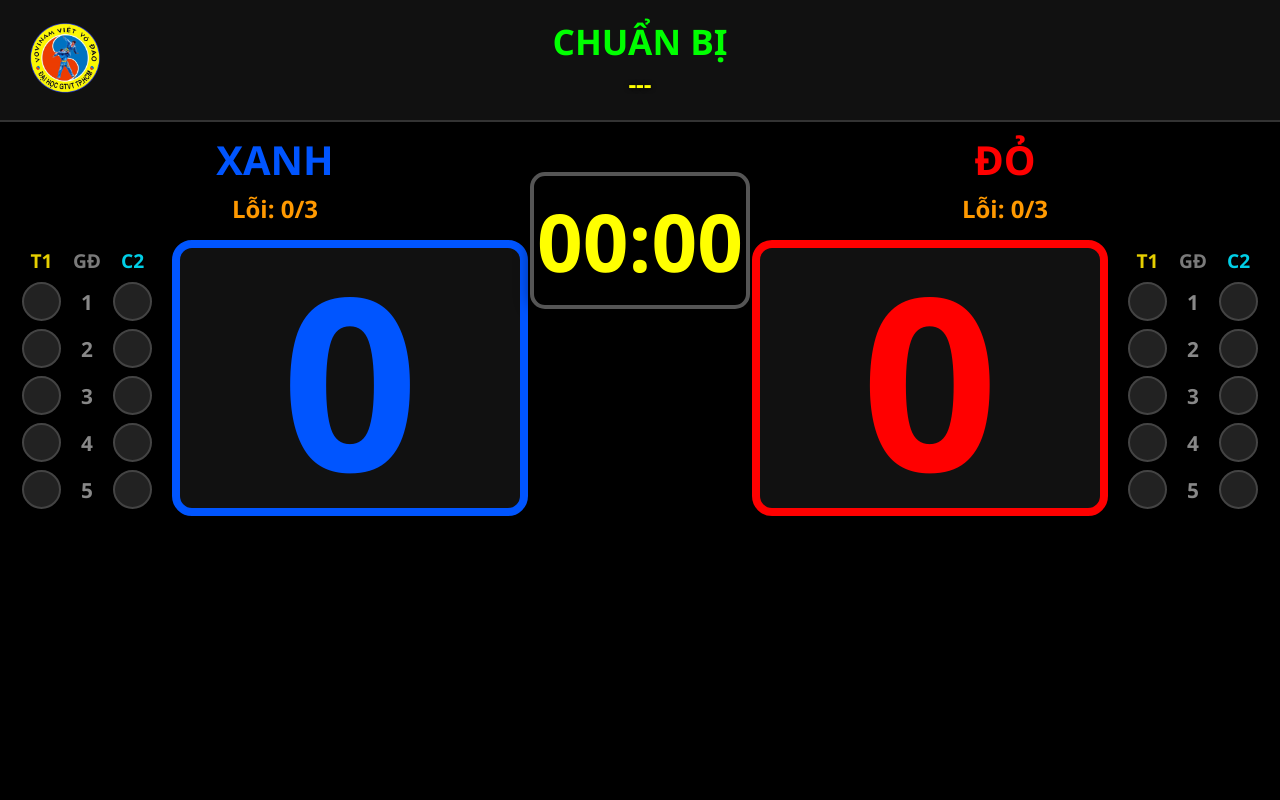
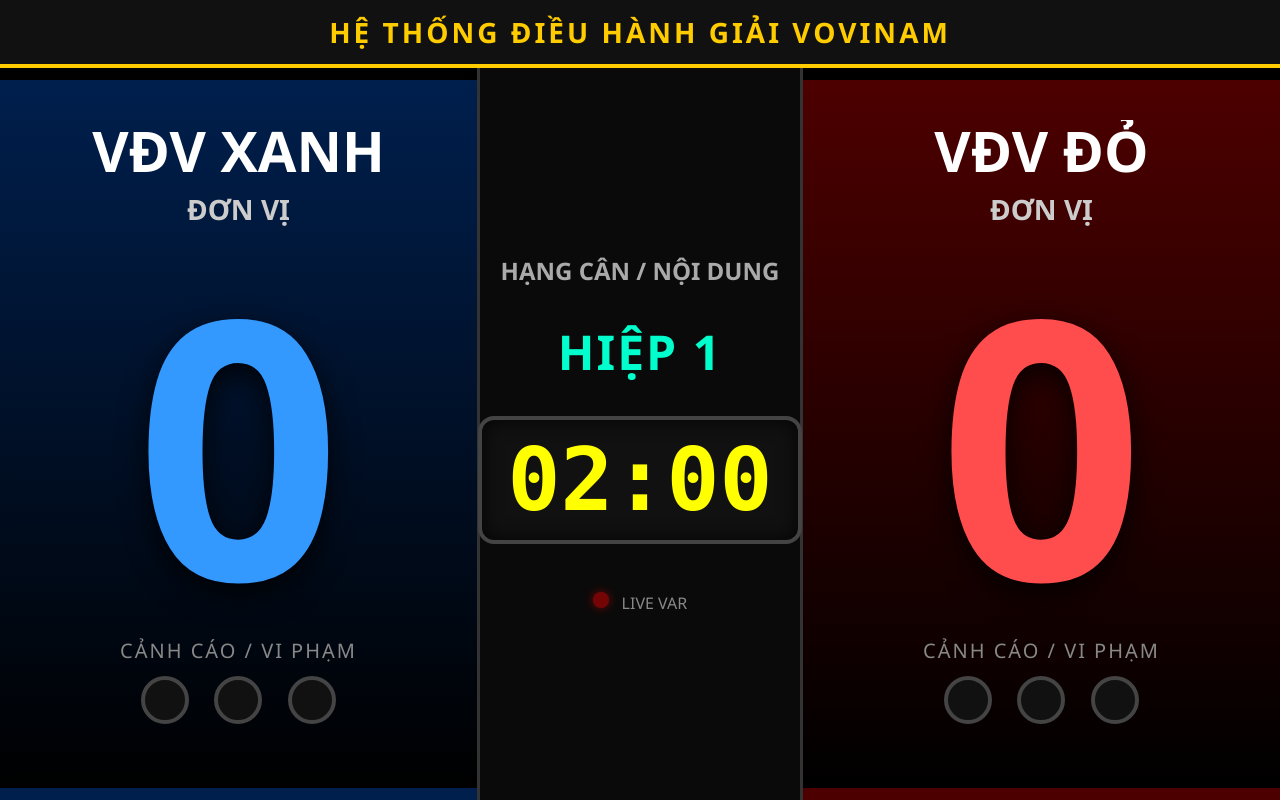
Before and after one commit to soidacungthanhcom/psychic-fishstick, a Flask app: page /viewer in a window 1280 px wide. Run offline with Flask 3, Linux system fonts and the light colour scheme; some libraries are stand-ins or nearby versions.

Commit message:
Update viewer.html

```diff
--- a/templates/viewer.html
+++ b/templates/viewer.html
@@ -2,208 +2,203 @@
 <html lang="vi">
 <head>
     <meta charset="UTF-8">
-    <title>MÀN HÌNH THI ĐẤU V6.0 - ĐÈN DỌC TỐI ƯU</title>
+    <title>TIVI TRỰC TIẾP - VOVINAM</title>
     <script src="/static/socket.io.js"></script>
     <style>
-        :root {
-            --bg-color: #000;
-            --text-color: #fff;
-            --box-bg: #111;
-            --blue-color: #0055ff;
-            --red-color: #ff0000;
+        body {
+            background: #000; color: #fff; font-family: 'Segoe UI', Tahoma, Geneva, Verdana, sans-serif;
+            margin: 0; padding: 0; height: 100vh; display: flex; flex-direction: column;
+            overflow: hidden; text-transform: uppercase; user-select: none;
         }
-        body.light-mode { --bg-color: #fff; --text-color: #000; --box-bg: #f0f0f0; }
-        body { margin: 0; background: var(--bg-color); color: var(--text-color); font-family: 'Segoe UI', Arial, sans-serif; overflow: hidden; height: 100vh; display: flex; flex-direction: column; transition: 0.3s; }
 
-        /* HEADER */
-        .header { height: 15vh; display: flex; justify-content: space-between; align-items: center; padding: 0 30px; background: #111; border-bottom: 2px solid #333; }
-        .logo img { height: 70px; }
-        .header-center { text-align: center; display: flex; flex-direction: column; justify-content: center; }
-        .round-info { font-size: 2.2em; color: #00ff00; font-weight: bold; text-transform: uppercase; line-height: 1.2; }
-        .category-info { font-size: 1.5em; color: yellow; font-weight: bold; text-transform: uppercase; margin-top: 5px; text-shadow: 0 0 5px #000; }
+        /* THANH TIÊU ĐỀ TRÊN CÙNG */
+        .header {
+            background: #111; border-bottom: 4px solid #ffcc00; text-align: center;
+            display: flex; justify-content: center; align-items: center; height: 8vh;
+        }
+        .header h1 { margin: 0; font-size: 3.5vh; color: #ffcc00; letter-spacing: 3px; font-weight: 900;}
 
-        /* KHU VỰC THI ĐẤU CHÍNH */
-        .main-board { flex: 1; display: flex; justify-content: space-between; padding: 10px 20px; }
-        .team { flex: 1; display: flex; flex-direction: column; align-items: center; justify-content: flex-start; }
-        .team-name { font-size: 2.5em; font-weight: bold; margin-bottom: 5px; text-transform: uppercase; }
+        /* BỐ CỤC CHÍNH */
+        .main-content { display: flex; flex: 1; height: 92vh; }
 
-        /* BỐ CỤC ĐIỂM VÀ ĐÈN NẰM NGANG NHAU */
-        .team-content { display: flex; align-items: center; gap: 20px; margin-top: 10px; }
+        /* KHU VỰC VĐV (XANH / ĐỎ) */
+        .team {
+            flex: 1; display: flex; flex-direction: column; align-items: center; justify-content: flex-start;
+            padding: 3vh 2vw; border: 1vw solid transparent; padding-top: 5vh;
+        }
+        .team-blue { background: linear-gradient(180deg, #001f4d 0%, #000 100%); }
+        .team-red { background: linear-gradient(180deg, #4d0000 0%, #000 100%); }
 
-        .score-box { font-size: 15em; font-weight: bold; line-height: 1; padding: 10px; border-radius: 20px; min-width: 320px; text-align: center; background: var(--box-bg); transition: 0.3s; border: 8px solid transparent; }
-        .blue-score { color: var(--blue-color); border-color: var(--blue-color); }
-        .red-score { color: var(--red-color); border-color: var(--red-color); }
+        .athlete-name { font-size: 7vh; font-weight: 900; text-align: center; line-height: 1.1; margin-bottom: 1vh; width: 100%; white-space: nowrap; overflow: hidden; text-overflow: ellipsis;}
+        .athlete-unit { font-size: 3.5vh; color: #ccc; margin-bottom: 2vh; font-weight: bold;}
 
-        /* KHU VỰC ĐÈN BÁO (XOAY DỌC) */
-        .lights-area { display: flex; gap: 12px; }
-        .lights-column { display: flex; flex-direction: column; align-items: center; gap: 8px; }
-        .label-light { font-size: 1.2em; opacity: 0.9; font-weight: bold; text-transform: uppercase; }
-        .light-row { display: flex; flex-direction: column; gap: 8px; }
+        /* ĐIỂM SỐ KHỔNG LỒ */
+        .score {
+            font-size: 45vh; font-weight: 900; line-height: 1; margin: 2vh 0;
+            text-shadow: 0 10px 30px rgba(0,0,0,0.8);
+        }
+        .score-blue { color: #3399ff; }
+        .score-red { color: #ff4d4d; }
 
-        .light { width: 35px; height: 35px; border-radius: 50%; background: #222; border: 2px solid #444; transition: 0.1s; }
-        body.light-mode .light { background: #ddd; border: 2px solid #999; }
+        /* CỤM ĐÈN BÁO LỖI */
+        .warnings-container { display: flex; flex-direction: column; align-items: center; margin-top: auto; padding-bottom: 5vh;}
+        .warn-title { font-size: 2.5vh; color: #888; margin-bottom: 1.5vh; letter-spacing: 2px;}
+        .warnings { display: flex; gap: 2vw; }
+        .warn-circle { width: 5vh; height: 5vh; border-radius: 50%; border: 4px solid #444; background: #111; transition: 0.3s;}
+        .warn-active { background: #ffcc00; border-color: #fff; box-shadow: 0 0 25px #ffcc00;}
 
-        /* Cột số Giám Định - Khớp chiều cao với đèn (35px + 4px viền = 39px) */
-        .judge-num { height: 39px; display: flex; align-items: center; justify-content: center; font-weight: bold; font-size: 1.3em; color: #888; }
+        /* CỘT ĐIỀU KHIỂN TRUNG TÂM */
+        .center-col {
+            width: 25vw; display: flex; flex-direction: column; align-items: center; justify-content: center;
+            background: #0a0a0a; border-left: 3px solid #333; border-right: 3px solid #333; padding: 2vh 0; gap: 4vh;
+        }
 
-        /* MÀU SẮC ĐỒNG BỘ THEO ĐIỂM SỐ */
-        /* Tay (+1) = Màu Vàng (#ffe600) | Chân (+2) = Màu Xanh (#00e5ff) */
-        .light.active-blue-1 { background: #ffe600 !important; box-shadow: 0 0 20px #ffe600; border-color: #fff; }
-        .light.active-blue-2 { background: #00e5ff !important; box-shadow: 0 0 20px #00e5ff; border-color: #fff; }
+        .category-box { font-size: 3vh; color: #aaa; text-align: center; padding: 0 1vw; font-weight: bold;}
+        .round-box { font-size: 6vh; color: #00ffcc; font-weight: 900; text-align: center; letter-spacing: 2px;}
 
-        .light.active-red-1 { background: #ffe600 !important; box-shadow: 0 0 20px #ffe600; border-color: #fff; }
-        .light.active-red-2 { background: #00e5ff !important; box-shadow: 0 0 20px #00e5ff; border-color: #fff; }
+        .timer-box {
+            font-size: 11vh; color: yellow; font-weight: bold; background: #111;
+            padding: 2vh 2vw; border-radius: 2vh; border: 4px solid #444;
+            box-shadow: inset 0 0 20px rgba(0,0,0,0.8); line-height: 1; font-family: monospace;
+        }
 
-        /* ĐỒNG HỒ Ở GIỮA */
-        .center-area { width: 220px; text-align: center; margin-top: 40px; }
-        .timer { font-size: 5em; font-weight: bold; color: yellow !important; background: #000 !important; border: 4px solid #555; border-radius: 15px; padding: 10px 0; box-shadow: 0 0 15px rgba(0,0,0,0.5); }
-
-        @keyframes blink-blue { 0% { background-color: var(--box-bg); color: var(--blue-color); } 50% { background-color: var(--blue-color); color: #fff; } 100% { background-color: var(--box-bg); color: var(--blue-color); } }
-        @keyframes blink-red { 0% { background-color: var(--box-bg); color: var(--red-color); } 50% { background-color: var(--red-color); color: #fff; } 100% { background-color: var(--box-bg); color: var(--red-color); } }
-        .winner-blue { animation: blink-blue 0.5s infinite; border-color: #fff !important; }
-        .winner-red { animation: blink-red 0.5s infinite; border-color: #fff !important; }
+        /* MÀN HÌNH CHÚC MỪNG CHIẾN THẮNG */
+        #winnerOverlay {
+            position: fixed; top: 0; left: 0; width: 100%; height: 100%;
+            background: rgba(0,0,0,0.95); z-index: 1000; display: none;
+            flex-direction: column; align-items: center; justify-content: center;
+        }
+        #winnerText { font-size: 15vh; font-weight: 900; color: yellow; text-shadow: 0 0 50px yellow; text-align: center; line-height: 1.2;}
+        .winner-sub { font-size: 6vh; color: #fff; margin-top: 3vh;}
     </style>
 </head>
 <body>
+
     <div class="header">
-        <div class="logo"><img src="/static/logo.png" onerror="this.style.opacity=0"></div>
-        <div class="header-center">
-            <div class="round-info" id="roundDisplay">CHUẨN BỊ</div>
-            <div class="category-info" id="categoryDisplay">---</div>
-        </div>
-        <div class="logo" style="opacity:0"><img src="/static/logo.png"></div>
+        <h1>HỆ THỐNG ĐIỀU HÀNH GIẢI VOVINAM</h1>
     </div>
 
-    <div class="main-board">
-        <div class="team">
-            <div class="team-name" style="color: var(--blue-color)" id="nameBlue">XANH</div>
-            <div style="color: #ff9900; font-size: 1.5em; font-weight: bold; margin-bottom: 5px;" id="viewWarnBlue">Lỗi: 0/3</div>
+    <div class="main-content">
+        <div class="team team-blue">
+            <div class="athlete-name blue-text" id="nameBlue">VĐV XANH</div>
+            <div class="athlete-unit" id="unitBlue">ĐƠN VỊ</div>
+            <div class="score score-blue" id="scoreBlue">0</div>
 
-            <div class="team-content">
-                <div class="lights-area">
-                    <div class="lights-column">
-                        <span class="label-light" style="color: #ffe600;">T1</span>
-                        <div class="light-row" id="row_b1"><div class="light" id="l_b1_1"></div><div class="light" id="l_b1_2"></div><div class="light" id="l_b1_3"></div><div class="light" id="l_b1_4"></div><div class="light" id="l_b1_5"></div></div>
-                    </div>
-                    <div class="lights-column">
-                        <span class="label-light" style="color: #888;">GĐ</span>
-                        <div class="light-row">
-                            <div class="judge-num">1</div>
-                            <div class="judge-num">2</div>
-                            <div class="judge-num">3</div>
-                            <div class="judge-num">4</div>
-                            <div class="judge-num">5</div>
-                        </div>
-                    </div>
-                    <div class="lights-column">
-                        <span class="label-light" style="color: #00e5ff;">C2</span>
-                        <div class="light-row" id="row_b2"><div class="light" id="l_b2_1"></div><div class="light" id="l_b2_2"></div><div class="light" id="l_b2_3"></div><div class="light" id="l_b2_4"></div><div class="light" id="l_b2_5"></div></div>
-                    </div>
+            <div class="warnings-container">
+                <div class="warn-title">CẢNH CÁO / VI PHẠM</div>
+                <div class="warnings">
+                    <div class="warn-circle" id="bw1"></div>
+                    <div class="warn-circle" id="bw2"></div>
+                    <div class="warn-circle" id="bw3"></div>
                 </div>
-                <div class="score-box blue-score" id="scoreBlue">0</div>
             </div>
         </div>
 
-        <div class="center-area">
-            <div class="timer" id="timer">00:00</div>
+        <div class="center-col">
+            <div class="category-box" id="category">HẠNG CÂN / NỘI DUNG</div>
+            <div class="round-box" id="roundDisplay">HIỆP 1</div>
+            <div class="timer-box" id="timer">02:00</div>
+
+            <div style="display: flex; gap: 1vw; margin-top: 2vh;">
+                <div style="width: 2vh; height: 2vh; background: red; border-radius: 50%; box-shadow: 0 0 10px red; animation: blink 1s infinite;"></div>
+                <div style="font-size: 2vh; color: #888;">LIVE VAR</div>
+            </div>
         </div>
 
-        <div class="team">
-            <div class="team-name" style="color: var(--red-color)" id="nameRed">ĐỎ</div>
-            <div style="color: #ff9900; font-size: 1.5em; font-weight: bold; margin-bottom: 5px;" id="viewWarnRed">Lỗi: 0/3</div>
+        <div class="team team-red">
+            <div class="athlete-name red-text" id="nameRed">VĐV ĐỎ</div>
+            <div class="athlete-unit" id="unitRed">ĐƠN VỊ</div>
+            <div class="score score-red" id="scoreRed">0</div>
 
-            <div class="team-content">
-                <div class="score-box red-score" id="scoreRed">0</div>
-                <div class="lights-area">
-                    <div class="lights-column">
-                        <span class="label-light" style="color: #ffe600;">T1</span>
-                        <div class="light-row" id="row_r1"><div class="light" id="l_r1_1"></div><div class="light" id="l_r1_2"></div><div class="light" id="l_r1_3"></div><div class="light" id="l_r1_4"></div><div class="light" id="l_r1_5"></div></div>
-                    </div>
-                    <div class="lights-column">
-                        <span class="label-light" style="color: #888;">GĐ</span>
-                        <div class="light-row">
-                            <div class="judge-num">1</div>
-                            <div class="judge-num">2</div>
-                            <div class="judge-num">3</div>
-                            <div class="judge-num">4</div>
-                            <div class="judge-num">5</div>
-                        </div>
-                    </div>
-                    <div class="lights-column">
-                        <span class="label-light" style="color: #00e5ff;">C2</span>
-                        <div class="light-row" id="row_r2"><div class="light" id="l_r2_1"></div><div class="light" id="l_r2_2"></div><div class="light" id="l_r2_3"></div><div class="light" id="l_r2_4"></div><div class="light" id="l_r2_5"></div></div>
-                    </div>
+            <div class="warnings-container">
+                <div class="warn-title">CẢNH CÁO / VI PHẠM</div>
+                <div class="warnings">
+                    <div class="warn-circle" id="rw1"></div>
+                    <div class="warn-circle" id="rw2"></div>
+                    <div class="warn-circle" id="rw3"></div>
                 </div>
             </div>
         </div>
     </div>
 
-    <audio id="buzzerSound" src="/static/buzzer.mp3" preload="auto"></audio>
+    <div id="winnerOverlay" onclick="this.style.display='none'">
+        <div id="winnerText">XANH THẮNG</div>
+        <div class="winner-sub">CHÚC MỪNG VẬN ĐỘNG VIÊN</div>
+    </div>
+
+    <style>
+        @keyframes blink { 50% { opacity: 0.2; } }
+    </style>
 
     <script>
         var socket = io();
 
+        // Cập nhật thông tin từ Admin
         socket.on('viewer_receive_update', function(data) {
             if(data.type === 'info') {
-                document.getElementById('nameBlue').innerText = data.blueName;
-                document.getElementById('nameRed').innerText = data.redName;
-                document.getElementById('roundDisplay').innerText = data.round;
-                document.getElementById('categoryDisplay').innerText = data.category || "";
-                resetEffects();
+                document.getElementById('nameBlue').innerText = data.blueName || 'XANH';
+                document.getElementById('unitBlue').innerText = data.blueUnit || '---';
+                document.getElementById('nameRed').innerText = data.redName || 'ĐỎ';
+                document.getElementById('unitRed').innerText = data.redUnit || '---';
+                document.getElementById('roundDisplay').innerText = data.round || 'HIỆP 1';
+                document.getElementById('category').innerText = data.category || 'NỘI DUNG THI ĐẤU';
+                document.getElementById('winnerOverlay').style.display = 'none'; // Ẩn màn hình win nếu có
             }
-            if(data.type === 'score') {
+            else if(data.type === 'score') {
                 document.getElementById('scoreBlue').innerText = data.blue;
                 document.getElementById('scoreRed').innerText = data.red;
             }
-
-            // Xử lý Timer và Còi
-            if(data.type === 'timer') {
+            else if(data.type === 'timer') {
                 document.getElementById('timer').innerText = data.timeStr;
-                if(data.timeStr === "00:00") {
-                    let audio = document.getElementById('buzzerSound');
-                    if(audio) audio.play().catch(e => console.log("Lỗi tự động phát âm thanh còi"));
+            }
+            else if(data.type === 'warning') {
+                // Xử lý đèn báo lỗi XANH
+                for(let i=1; i<=3; i++) {
+                    let w = document.getElementById('bw'+i);
+                    if(i <= data.blueWarn) w.classList.add('warn-active');
+                    else w.classList.remove('warn-active');
+                }
+                // Xử lý đèn báo lỗi ĐỎ
+                for(let i=1; i<=3; i++) {
+                    let w = document.getElementById('rw'+i);
+                    if(i <= data.redWarn) w.classList.add('warn-active');
+                    else w.classList.remove('warn-active');
                 }
             }
+            else if(data.type === 'reset') {
+                document.getElementById('scoreBlue').innerText = 0;
+                document.getElementById('scoreRed').innerText = 0;
+                document.getElementById('timer').innerText = "02:00";
+                document.getElementById('winnerOverlay').style.display = 'none';
 
-            if(data.type === 'theme') {
-                if(data.mode === 'light') document.body.classList.add('light-mode');
-                else document.body.classList.remove('light-mode');
-            }
-
-            // Xử lý Cảnh cáo
-            if(data.type === 'warning') {
-                document.getElementById('viewWarnBlue').innerText = `Lỗi: ${data.blueWarn}/3`;
-                document.getElementById('viewWarnRed').innerText = `Lỗi: ${data.redWarn}/3`;
-            }
-
-            if(data.type === 'reset') {
-                resetEffects();
+                // Tắt hết đèn cảnh cáo
+                for(let i=1; i<=3; i++) {
+                    document.getElementById('bw'+i).classList.remove('warn-active');
+                    document.getElementById('rw'+i).classList.remove('warn-active');
+                }
             }
         });
 
-        // HÀM NHẬN VÀ NHÁY ĐÈN THEO MÀU
-        socket.on('server_send_vote', function(d) {
-            let sideCode = d.side === 'blue' ? 'b' : 'r';
-            let lightId = `l_${sideCode}${d.points}_${d.judge_id}`;
-            let light = document.getElementById(lightId);
+        // Hưởng ứng khi kết thúc trận
+        socket.on('viewer_finish', function(data) {
+            let overlay = document.getElementById('winnerOverlay');
+            let text = document.getElementById('winnerText');
+            overlay.style.display = 'flex';
 
-            let colorClass = `active-${d.side}-${d.points}`;
-
-            if(light) {
-                light.classList.add(colorClass);
-                setTimeout(() => light.classList.remove(colorClass), 800);
+            if(data.winner === 'XANH') {
+                text.innerText = "XANH CHIẾN THẮNG";
+                text.style.color = "#3399ff";
+                text.style.textShadow = "0 0 50px #3399ff";
+            } else if(data.winner === 'ĐỎ') {
+                text.innerText = "ĐỎ CHIẾN THẮNG";
+                text.style.color = "#ff4d4d";
+                text.style.textShadow = "0 0 50px #ff4d4d";
+            } else {
+                text.innerText = "KẾT QUẢ HÒA";
+                text.style.color = "yellow";
+                text.style.textShadow = "0 0 50px yellow";
             }
         });
-
-        socket.on('viewer_finish', function(data) {
-            if(data.winner === 'XANH') document.getElementById('scoreBlue').classList.add('winner-blue');
-            if(data.winner === 'ĐỎ') document.getElementById('scoreRed').classList.add('winner-red');
-        });
-
-        function resetEffects() {
-            document.getElementById('scoreBlue').classList.remove('winner-blue');
-            document.getElementById('scoreRed').classList.remove('winner-red');
-        }
     </script>
 </body>
 </html>
```
